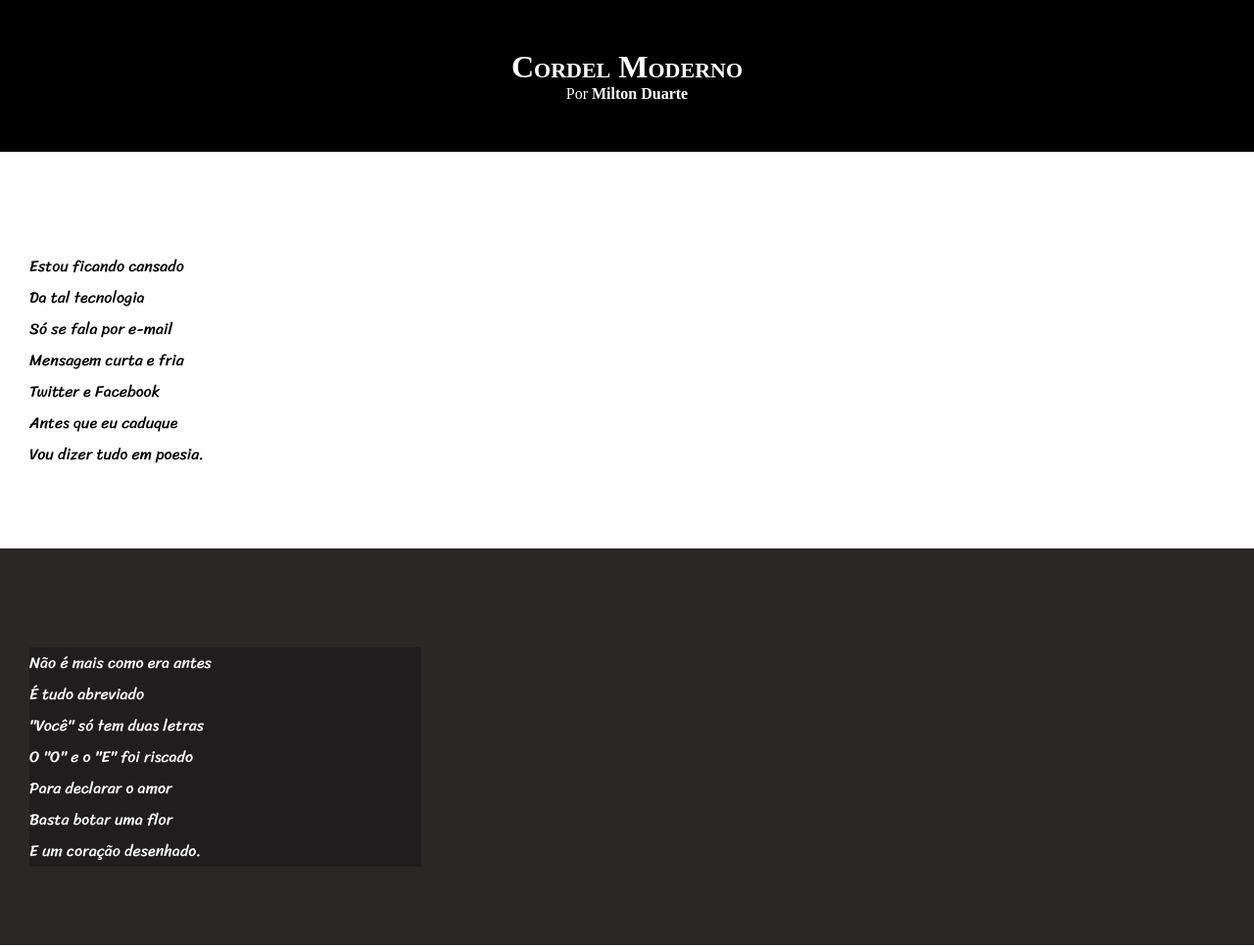
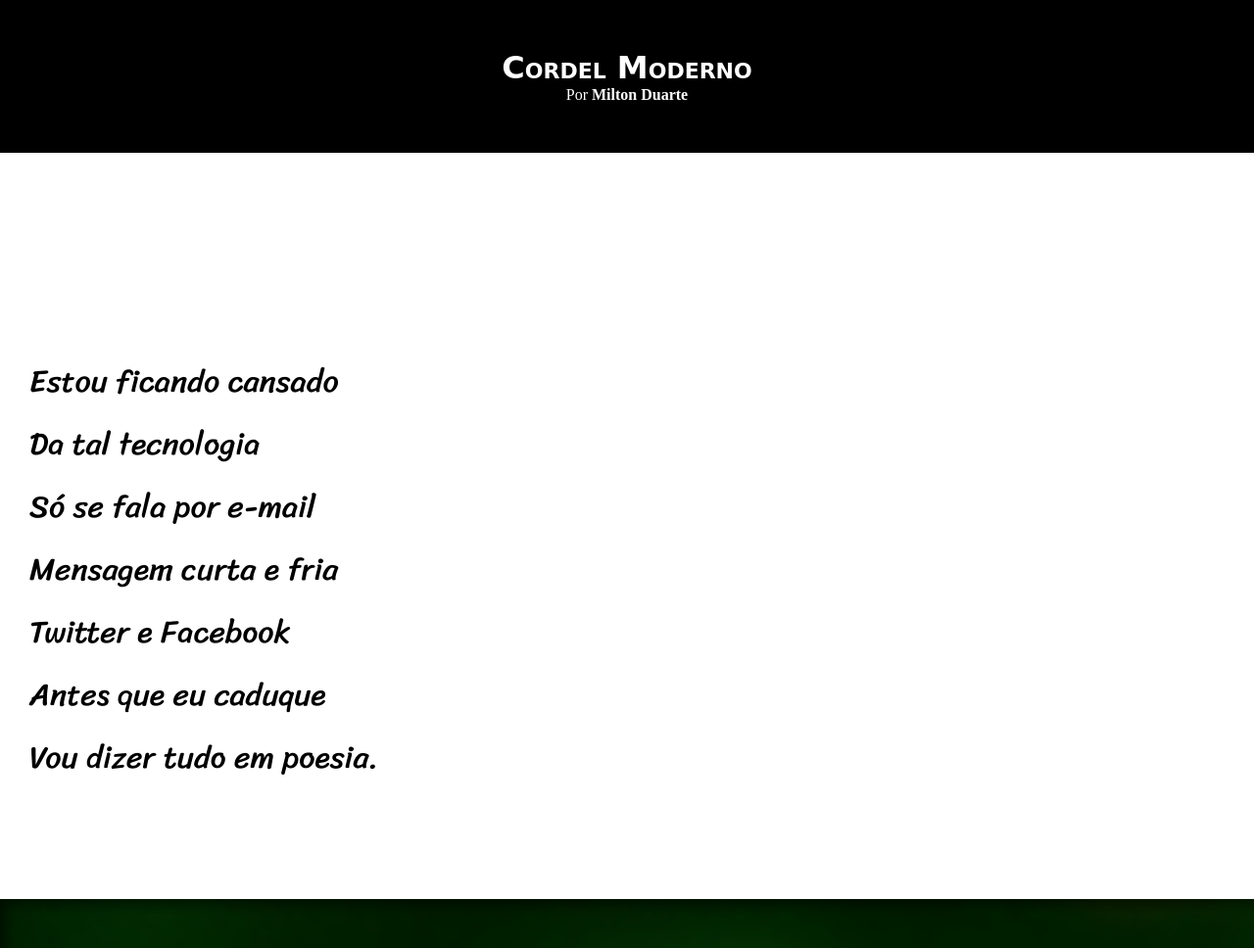
Before and after one commit to patriciastarck/html-css, a plain HTML site: page desafios/d12/d012.html in a window 1280 px wide. Shown: the top 968 px of the page at 98% size. Drawn offline with Linux system fonts and the light colour scheme.

Commit message:
desafio012 com fonte correta

```diff
--- a/desafios/d12/d012.html
+++ b/desafios/d12/d012.html
@@ -6,7 +6,18 @@
   <meta name="viewport" content="width=device-width, initial-scale=1.0">
   <title>Cordel moderno</title>
   <link rel="stylesheet" href="estilo/style.css">
+ <style>
+   @import url('https://fonts.googleapis.com/css2?family=Sriracha&display=swap');
+   section{
+    font-family: 'Sriracha', cursive;
+   }
+   header > h1{
+    @import url('https://fonts.googleapis.com/css2?family=Passion+One&display=swap');
+    font-family: 'Passion One', cursive;
+   }
+ </style>
 </head>
+<!--Eu não consegui colocar as fontes do fonts google pela pasta de estilos CSS. Então, coloquei pelo style, aqui no html-->
 <body>
 <header>
   <h1>Cordel Moderno</h1>
@@ -15,7 +26,6 @@
   </p>
 
 </header>
-
 
     <section class="normal">
       <p>
@@ -30,7 +40,7 @@
     </section>
 
 
-    <section class="imagem">
+    <section class="imagem" id="img01">
       <p>
         Não é mais como era antes <br>
         É tudo abreviado <br>
@@ -67,7 +77,7 @@
     </section>
 
 
-    <section class="imagem">
+    <section class="imagem" id="img02">
       <p>
         Tenho saudade das cartas <br>
         Escritas com a própria mão <br>
@@ -103,7 +113,7 @@
 
 
   <footer>
-    <p>Site criado por <a href="https://gustavoguanabara.github.io" target="_blank">Gustavo Guanabara</a>  para o <a href="https://www.cursoemvideo.com" target="_blank">Curso em vídeo</a></p>
+    <p>Site criado por <a href="https://gustavoguanabara.github.io" target="_blank">Gustavo Guanabara</a>  para o <a href="https://www.cursoemvideo.com" target="_blank">Curso em vídeo</a>... Patricia Starck Bernardi - 2022</p>
   </footer>
 </body>
 </html>
--- a/desafios/d12/estilo/style.css
+++ b/desafios/d12/estilo/style.css
@@ -1,14 +1,10 @@
 @charset "UTF-8"
 
-@import url('https://fonts.googleapis.com/css2? family= Lato & family= Passion+One & display=swap');
-
-@import url('https://fonts.googleapis.com/css2? family= Lato & family= Sriracha & display=swap');
 
 
-:root{
- --fonte1: Verdana, Geneva, Tahoma, sans-serif;
- --fonte2: 'Passion One', cursiva;
- --fonte3: 'Sriracha', cursive;
+:root {
+--font1: verdana, geneva, tahoma, sans-serif;
+--font2: 'Sriracha', cursive;
 }
 
 *{
@@ -19,18 +15,18 @@
 html, body{
   min-height: 100vh;
   background-color: lightgray;
-  font-family: var(--fonte2);
+
   }
 header{
   background-color: black;
   color: white;
   text-align: center;
+}
 
-}
 header > h1{
   padding-top: 50px;
   font-variant: small-caps;
-  font-family: var(--fonte2);
+  font-family: var(--font2)
 }
 header > p{
   padding-bottom: 50px;
@@ -52,26 +48,51 @@ header a, footer a{
 header a:hover, footer a:hover{
     text-decoration: underline;
 }
-/*line-height = altura da linha*/
+
 section{
+  font-size: 2em;
   padding-top: 10ch;
   padding-bottom: 10vh;
   line-height: 2em;
   padding-left: 30px;
-  font-family: var(--fonte3)
+
+}
+
+section > p{
+  padding-bottom: 1em;
+
 }
 section.normal{
   background-color: white;
   color: black;
 }
+
 section.imagem{
 background-color: rgb(42, 39, 39);
 color: white;
+box-shadow:inset 6px 6px 13px 0 rgba(0, 0, 0, 0.548);
+background-size: cover;
+background-attachment: fixed;
+
 }
 
 section.imagem > p{
   width: 400px;
-  background-color: rgba(0, 0, 0, 0.253);
+  background-color: rgba(0, 0, 0, 0.376);
+  text-shadow: 1px 1px 0px black;
+
+}
+
+section#img01{
+  background-image: url(../imagens/background001.jpg);
+  background-position: right center;
+
+}
+
+section#img02{
+ background-image: url(../imagens/background002.jpg);
+ background-position: right center;
+
 }
 
 footer{
@@ -79,5 +100,4 @@ footer{
   color: white;
   text-align: center;
   padding: 10px;
-
 }
```
Also changed, not shown: EXERCICIOS/ex022/testefonte.html/fonte/OFL.txt, EXERCICIOS/ex022/testefonte.html/fonte/PassionOne-Black.ttf (added), EXERCICIOS/ex022/testefonte.html/fonte/PassionOne-Bold.ttf (added), EXERCICIOS/ex022/testefonte.html/fonte/PassionOne-Regular.ttf (added), EXERCICIOS/ex022/testefonte.html/fonte/Sriracha-Regular.ttf (added), desafios/d12/fontes/OFL.txt (renamed from desafios/d12/fontes/Passion_One/OFL.txt), desafios/d12/fontes/PassionOne-Black.ttf (renamed from desafios/d12/fontes/Passion_One/PassionOne-Black.ttf), desafios/d12/fontes/PassionOne-Bold.ttf (renamed from desafios/d12/fontes/Passion_One/PassionOne-Bold.ttf), desafios/d12/fontes/PassionOne-Regular.ttf (renamed from desafios/d12/fontes/Passion_One/PassionOne-Regular.ttf), desafios/d12/fontes/Sriracha-Regular.ttf (renamed from desafios/d12/fontes/Sriracha/Sriracha-Regular.ttf).
